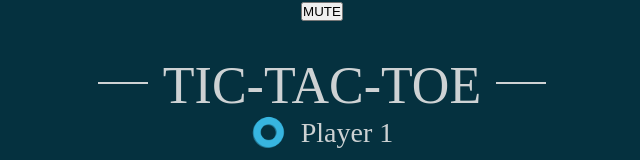
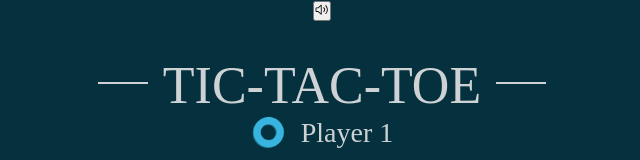
Before and after one commit to biancashiromoto/react-tic-tac-toe, a React (Vite) app: page / in a window 1280 px wide. Shown: the top 160 px of the page, without its empty margins (318-958 px from the left). Built offline with nearby package versions, Linux system fonts and the light colour scheme; a web font is replaced by a local one.

Commit message:
feat: Implement icons to button that toggles muted mode

```diff
--- a/src/App.tsx
+++ b/src/App.tsx
@@ -1,11 +1,11 @@
 import { useContext } from 'react';
 import Board from './components/Board/Board';
-// import Button from './components/Button/Button';
 import MessageContainer from './components/MessageContainer/MessageContainer';
 import PlayerDisplay from './components/PlayerDisplay/PlayerDisplay';
 import { useCellState, useGameState } from './hooks';
 import { context } from './context/context';
 import { Button } from './components/Button';
+import { GoMute, GoUnmute } from "react-icons/go";
 
 const App = () => {
   const { cells } = useCellState();
@@ -23,7 +23,7 @@ const App = () => {
         dataTestId="toggle-mute-button"
         disabled={false}
       >
-        <Button.Label label={isMuted ? "UNMUTE" : "MUTE"} />
+        <Button.Icon icon={isMuted ? GoMute : GoUnmute} />
       </Button.Root>
       <h1>Tic-tac-toe</h1>
       {!isGameOver && <PlayerDisplay />}
```
